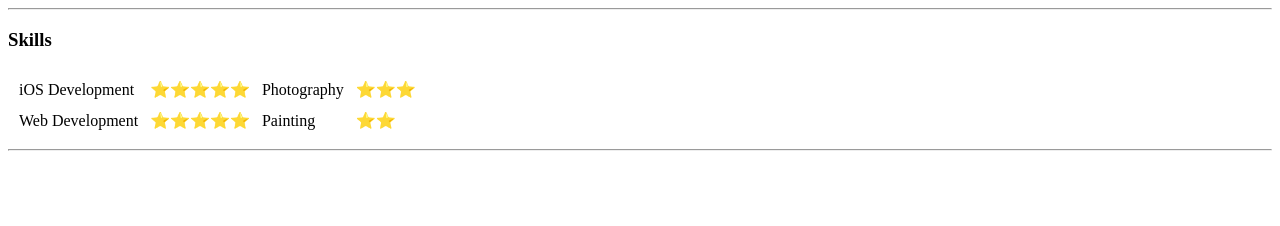
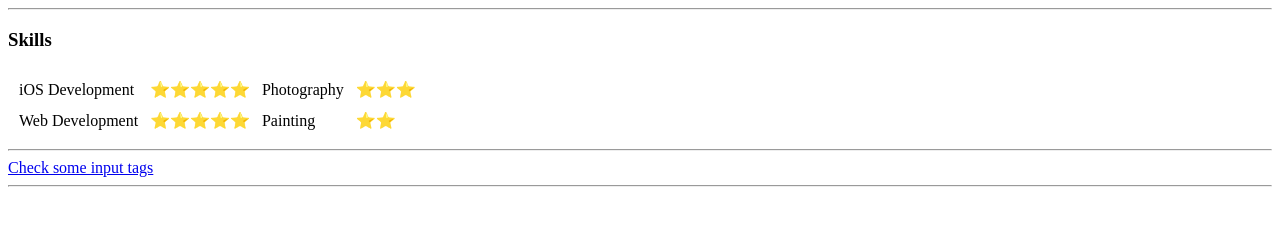
Before and after one commit to AamirShaikh10/AngelaCVChallange, a plain HTML site: page Challange.html in a window 1280 px wide. Drawn offline with Linux system fonts and the light colour scheme.

Commit message:
Added the hyper link to navigate to input.html

```diff
--- a/Challange.html
+++ b/Challange.html
@@ -41,5 +41,7 @@
         </tr>
     </Table>
     <hr>
+    <a href="input.html">Check some input tags</a>
+    <hr>
 </body>
 </html>
```
